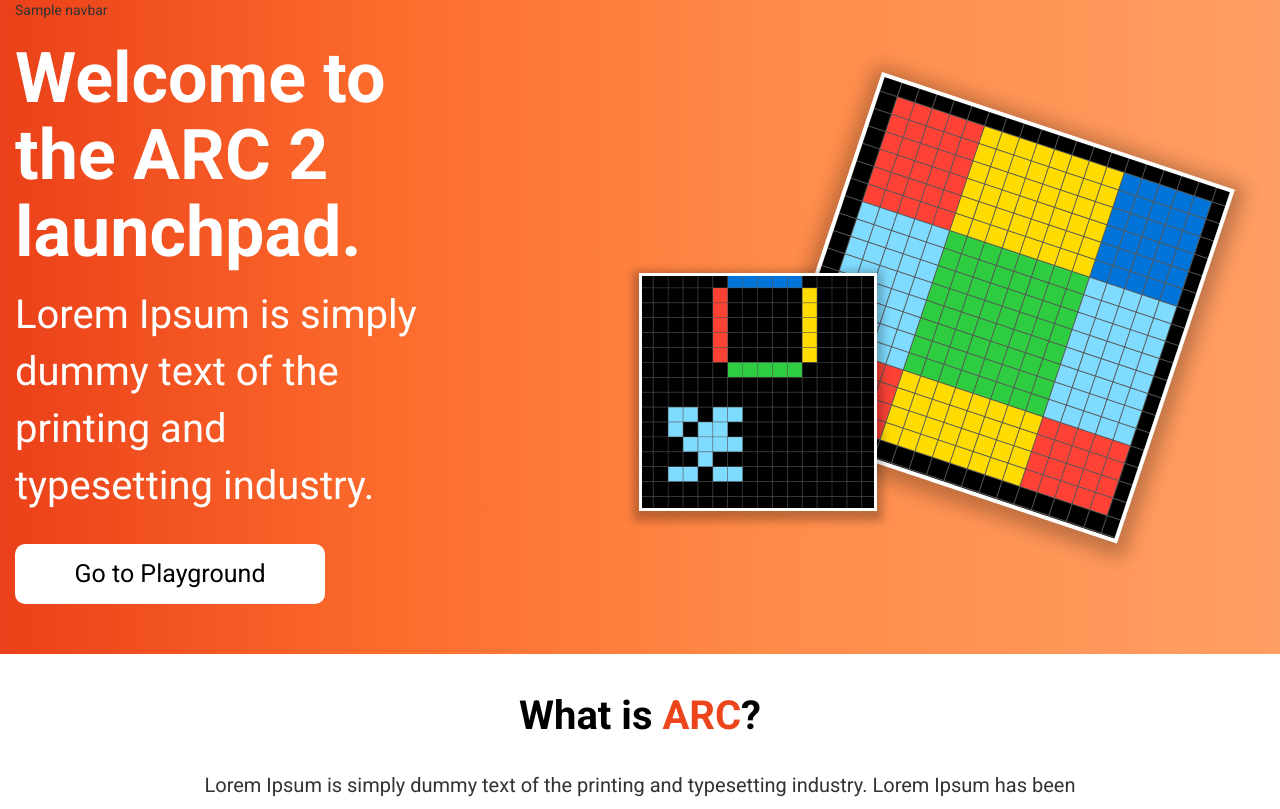
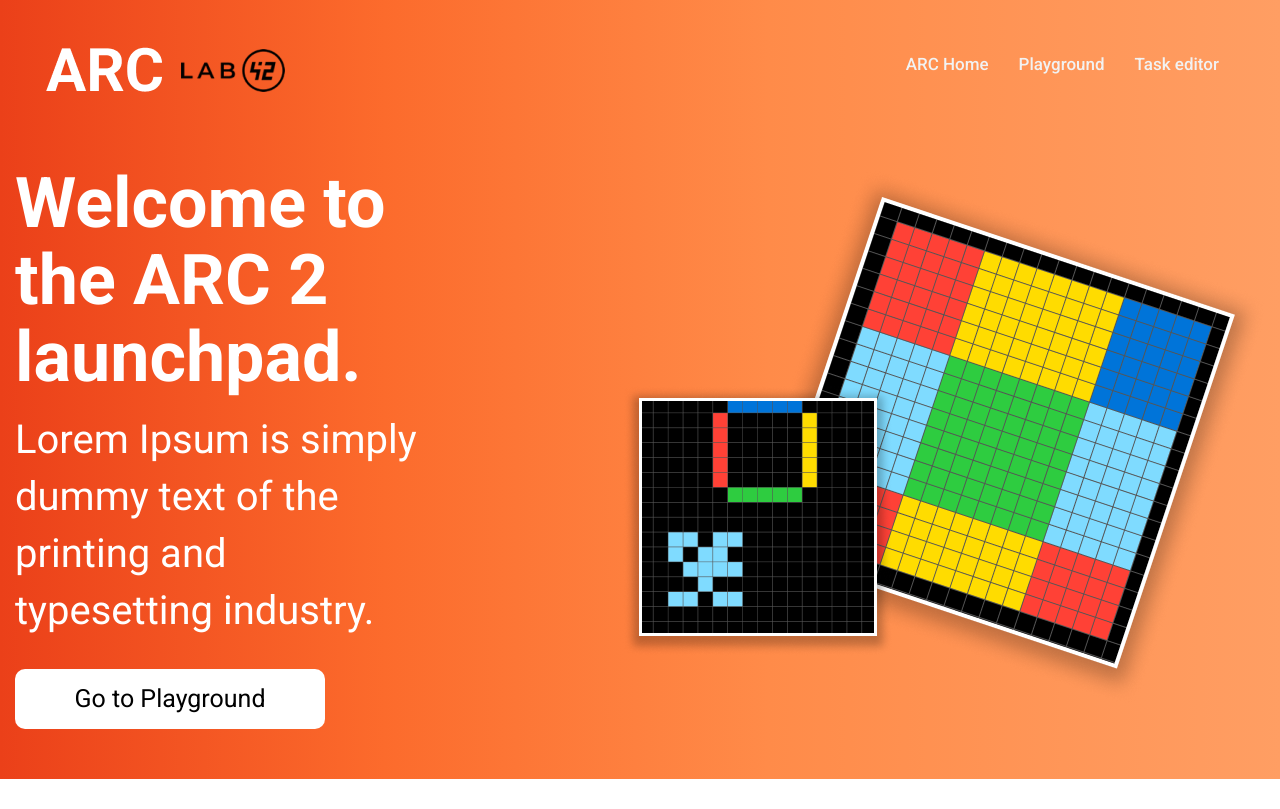
Before and after one commit to mangoit-abhi/arc-fask-first, a Flask app: template templates/home.html in a window 1280 px wide. Shown: the top 809 px of the page. Run offline with Flask 2, Linux system fonts and the light colour scheme; the template is opened without the code that fills it: most values are stand-ins (such as "Sample title", 1, 10 or a date in 2020).

Commit message:
Add files via upload

```diff
--- a/templates/home.html
+++ b/templates/home.html
@@ -4,7 +4,7 @@
     <body class="home">
         <section class="banner">
             <div class="header">
-                <div class="col-md-12 col-12">{{navbar|safe}}</div>
+                <div class="col-md-12 col-12">{% include 'navbar.html' %}</div>
                 <div class="banner-container container">
                     <div class="banner-text">
                         <h1>Welcome to the ARC 2 launchpad.</h1>
```
